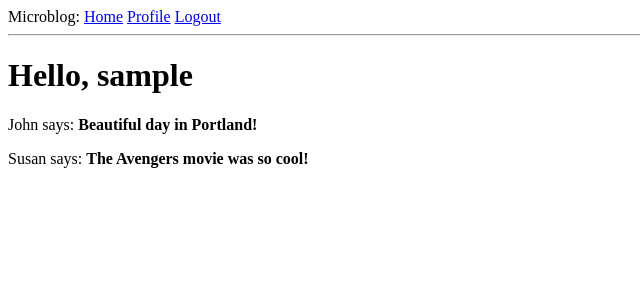
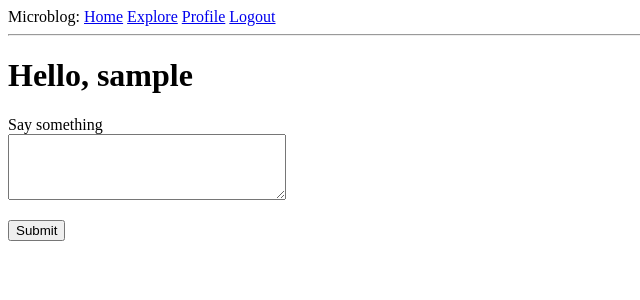
Before and after one commit to edisonmbli/microblog, a Flask app: page / in a window 1280 px wide. Shown: the top 300 px of the page, without its empty margins (0-640 px from the left). Run offline with Flask 2, Linux system fonts and the light colour scheme; the visitor is signed in with stand-in values (Sample User, id 1); data comes from the database, SQL or seed files in the repository; data that the repository does not hold is empty.

Commit message:
Chapter 9 - part 1

```diff
--- a/app/forms.py
+++ b/app/forms.py
@@ -2,6 +2,7 @@
 from wtforms import StringField, PasswordField, BooleanField, SubmitField, TextAreaField
 from wtforms.validators import DataRequired, ValidationError, Email, EqualTo, Length
 from app.models import User
+
 
 #Login Form
 class LoginForm(FlaskForm):
@@ -9,6 +10,7 @@
   password = PasswordField('Password', validators=[DataRequired()])
   remember_me = BooleanField('Remember Me')
   submit = SubmitField('Sign In')
+
 
 #Regiatration Form
 class RegistrationForm(FlaskForm):
@@ -28,6 +30,7 @@
     if user is not None:
       raise ValidationError('Please use a different username.')
 
+
 #Edit Profile Form
 class EditProfileForm(FlaskForm):
   username = StringField('Username', validators=[DataRequired()])
@@ -43,3 +46,9 @@
       user = User.query.filter_by(username=self.username.data).first()
       if user is not None:
         raise ValidationError('Please use a different username.')
+
+
+#Post form
+class PostForm(FlaskForm):
+  post = TextAreaField('Say something', validators=[DataRequired(), Length(min=1, max=140)])
+  submit = SubmitField('Submit')
--- a/app/routes.py
+++ b/app/routes.py
@@ -1,8 +1,8 @@
 from flask import render_template, flash, redirect, request, url_for
 from app import app, db
-from app.forms import LoginForm, RegistrationForm, EditProfileForm
+from app.forms import LoginForm, RegistrationForm, EditProfileForm, PostForm
 from flask_login import current_user, login_user, logout_user, login_required
-from app.models import User
+from app.models import User, Post
 from werkzeug.urls import url_parse
 from datetime import datetime
 
@@ -16,21 +16,36 @@
 
 
 #Home
-@app.route('/')
-@app.route('/index')
+@app.route('/', methods=['GET', 'POST'])
+@app.route('/index', methods=['GET', 'POST'])
 @login_required
 def index():
-  posts = [
-      {
-      'author': {'username': 'John'},
-      'body': 'Beautiful day in Portland!'
-      },
-      {
-      'author': {'username': 'Susan'},
-      'body': 'The Avengers movie was so cool!'
-      }
-  ]
-  return render_template('index.html', title='Home', posts=posts)
+
+  form = PostForm()
+  if form.validate_on_submit():
+    post = Post(body=form.post.data, author=current_user)
+    db.session.add(post)
+    db.session.commit()
+    flash('Your post is now live!')
+    return redirect(url_for('index'))
+
+  page = request.args.get('page', 1, type=int)
+  posts = current_user.followed_posts().paginate(
+    page, app.config['POSTS_PER_PAGE'], False)
+  next_url = url_for('index', page=posts.next_num) if posts.has_next else None
+
+
+  return render_template('index.html', title='Home', form=form, posts=posts.items)
+
+
+#Explore
+@app.route('/explore')
+@login_required
+def explore():
+  page = request.args.get('page', 1, type=int)
+  posts = Post.query.order_by(Post.timestamp.desc()).paginate(
+    page, app.config['POSTS_PER_PAGE'], False)
+  return render_template('index.html', title='Explore', posts=posts.items)
 
 
 #Login
--- a/app/templates/base.html
+++ b/app/templates/base.html
@@ -11,6 +11,7 @@
 <body>
   <div>Microblog:
     <a href="{{ url_for('index') }}">Home</a>
+    <a href="{{ url_for('explore') }}">Explore</a>
     {% if current_user.is_anonymous %}
     <a href="{{ url_for('login') }}">Login</a>
     {% else %}
--- a/app/templates/index.html
+++ b/app/templates/index.html
@@ -1,8 +1,25 @@
 {% extends "base.html" %}
 
 {% block content %}
+
   <h1>Hello, {{ current_user.username }}</h1>
+
+  {% if form %}
+	  <form action="" method="post">
+	  	{{ form.hidden_tag() }}
+	  	<p>
+	  		{{ form.post.label }} <br>
+	  		{{ form.post(cols=32, rows=4) }} <br>
+	  		{% for error in form.post.errors  %}
+	  		<span style="color: red;">[{{ error }}]</span>
+	  		{% endfor %}
+	  	</p>
+	  	<p>{{ form.submit() }}</p>
+	  </form>
+  {% endif %}
+
   {% for post in posts %}
-    <div><p>{{ post.author.username }} says: <b>{{ post.body }}</b></p></div>
+    {% include '_post.html' %}
   {% endfor %}
+
 {% endblock %}
--- a/config.py
+++ b/config.py
@@ -13,3 +13,5 @@
   MAIL_USERNAME = os.environ.get('MAIL_USERNAME')
   MAIL_PASSWORD = os.environ.get('MAIL_PASSWORD')
   ADMINS = ['edisonmbli@gamil.com']
+
+  POSTS_PER_PAGE = 3
```
Also changed, not shown: app/templates/_post.html (+6 -1 lines).
